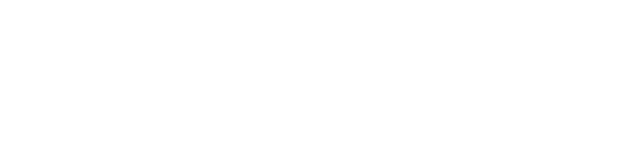
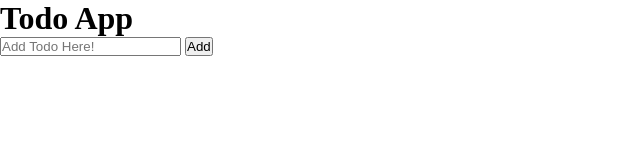
Before and after one commit to MDJAmin/mini_todo_application, a plain HTML site: page index.html in a window 1280 px wide. Shown: the whole page, without its empty margins (0-640 px from the left). Drawn offline with Linux system fonts and the light colour scheme.

Commit message:
Feat : Add icons and basic HTML

```diff
--- a/index.html
+++ b/index.html
@@ -1,13 +1,25 @@
 <!DOCTYPE html>
 <html lang="en">
+
 <head>
     <meta charset="UTF-8">
     <meta name="viewport" content="width=device-width, initial-scale=1.0">
     <link rel="stylesheet" href="css/style.css">
     <title>Mini Todo App</title>
 </head>
+
 <body>
+    <h1>Todo App</h1>
+    <div class="wrapper">
+        <form>
+            <input type="text" id="todo-input" placeholder="Add Todo Here!" autocomplete="off">
+            <button id="add-button">Add</button>
+        </form>
+        <ul id="todo-list">
 
-     <script src="js/script.js"></script>
+        </ul>
+    </div>
+    <script src="js/script.js"></script>
 </body>
+
 </html>
```
Also changed, not shown: assets/icons/delete_FILL0_wght400_GRAD0_opsz24.svg (added), assets/icons/done_FILL0_wght400_GRAD0_opsz24.svg (added).
